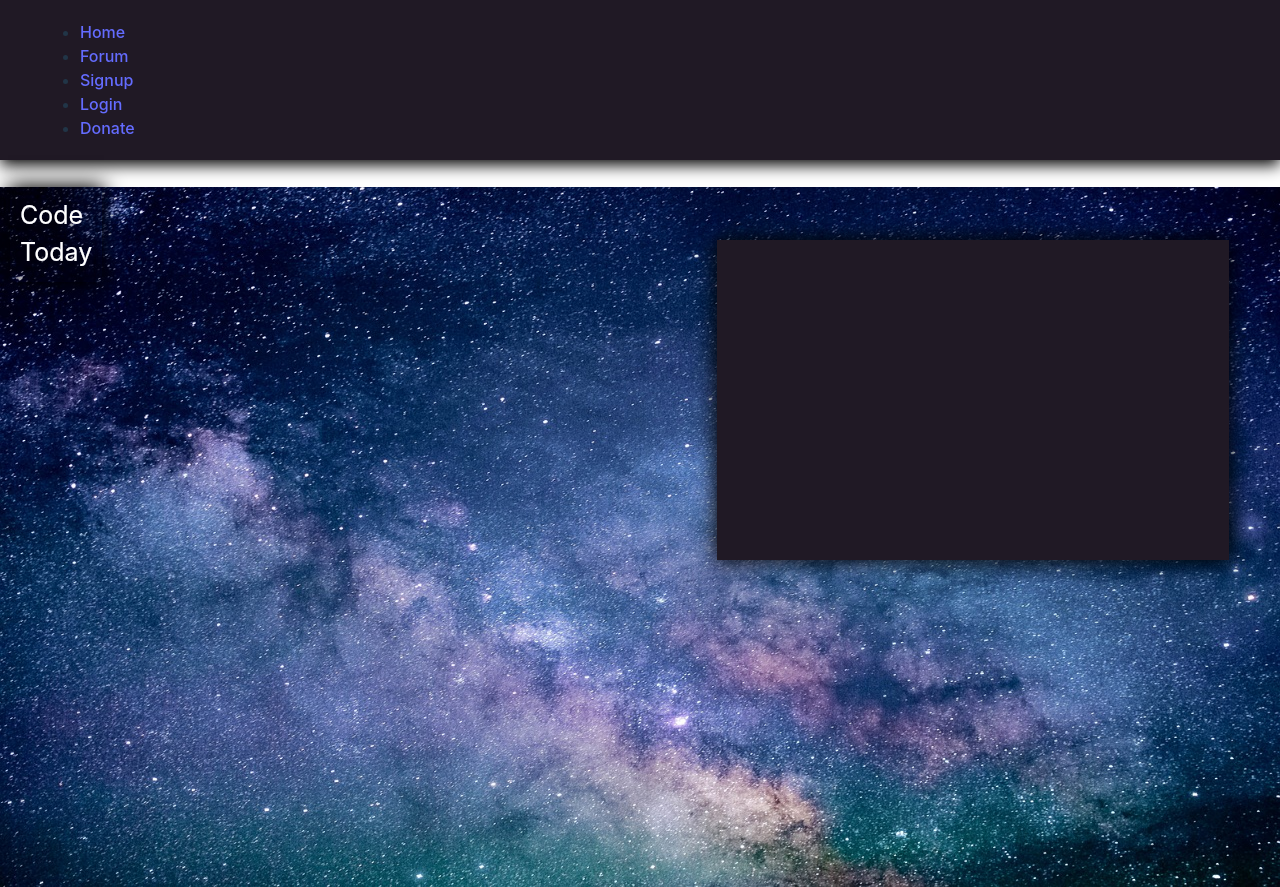
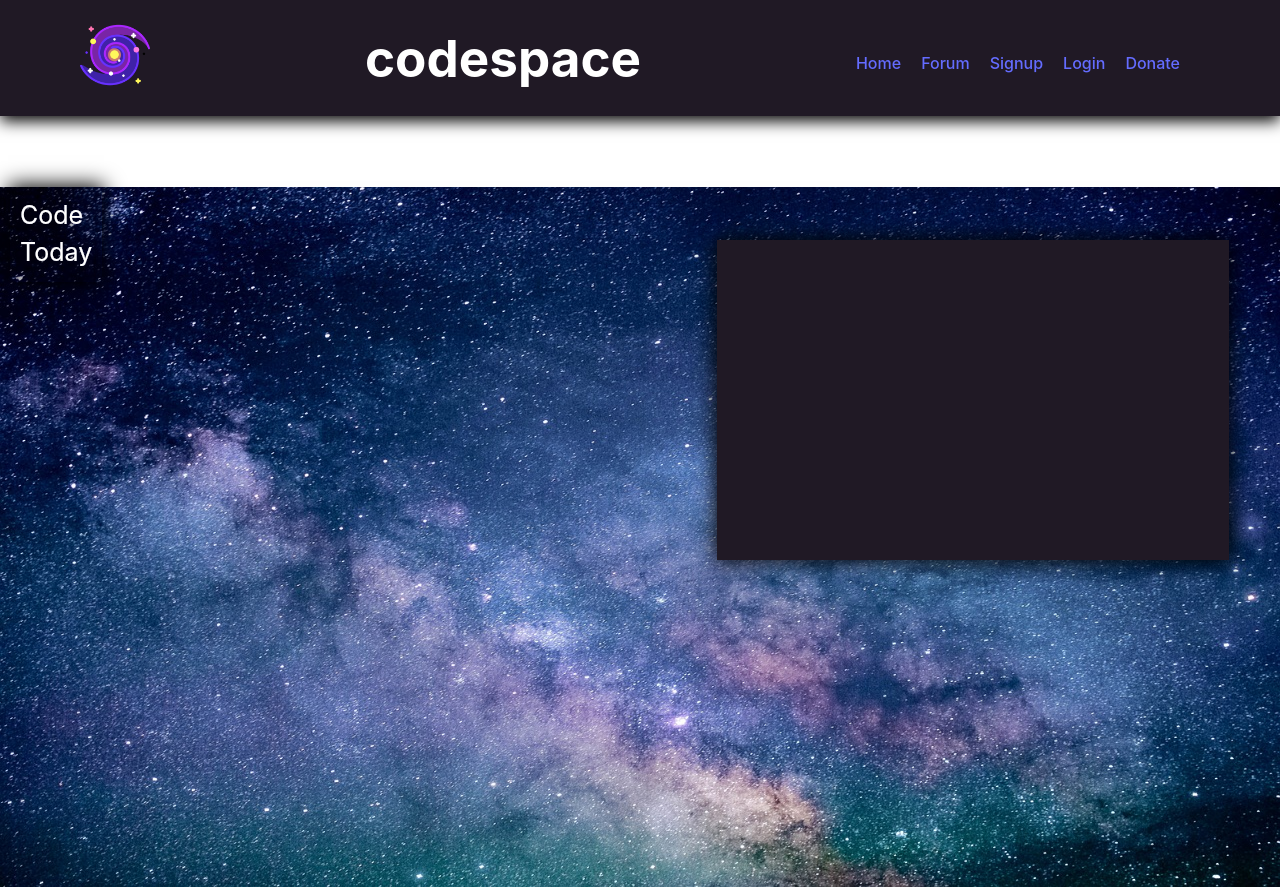
Before and after one commit to Jako0320/codespace, a React (Vite) app in the folder client/: page / in a window 1280 px wide. Built offline with nearby package versions, Linux system fonts and the light colour scheme.

Commit message:
Navbar styling

```diff
--- a/client/src/components/Nav/Navbar.jsx
+++ b/client/src/components/Nav/Navbar.jsx
@@ -57,15 +57,15 @@
 
   return (
     <>
-      <nav>
+      <nav className="navbar-container">
         <a href="index.html">
-          <img src="/galaxy.png" id="navLogo"></img>
+          <img src="/galaxy.png" id="navLogo" alt="Company Logo" />
         </a>
         <div>
           <h1 id="companyName">codespace</h1>
         </div>
 
-        <nav>{showNavigation()}</nav>
+        <div className="navigation-container">{showNavigation()}</div>
 
         {/* <div id="mobile" onClick={this.handleClick}>
          <i id="bar" className={this.state.clicked ? 'fas fa-times' : 'fas fa-bars'}></i>
--- a/client/src/components/Nav/NavbarStyles.css
+++ b/client/src/components/Nav/NavbarStyles.css
@@ -115,3 +115,25 @@
   }
 
 }
+
+ul {
+  list-style-type: none;
+  padding: 0;
+  margin: 0;
+  display: flex; /* Use flexbox to make the items appear in a single row */
+}
+
+ul li {
+  margin-right: 20px;
+}
+
+.navbar-container {
+  display: flex;
+  align-items: center; /* Vertically center the content */
+}
+
+.navigation-container {
+  margin-top: 10px; /* Adjust the margin as needed to separate the navigation from the logo and company name */
+  display: flex;
+  flex-direction: column; /* Arrange navigation items vertically */
+}
```
